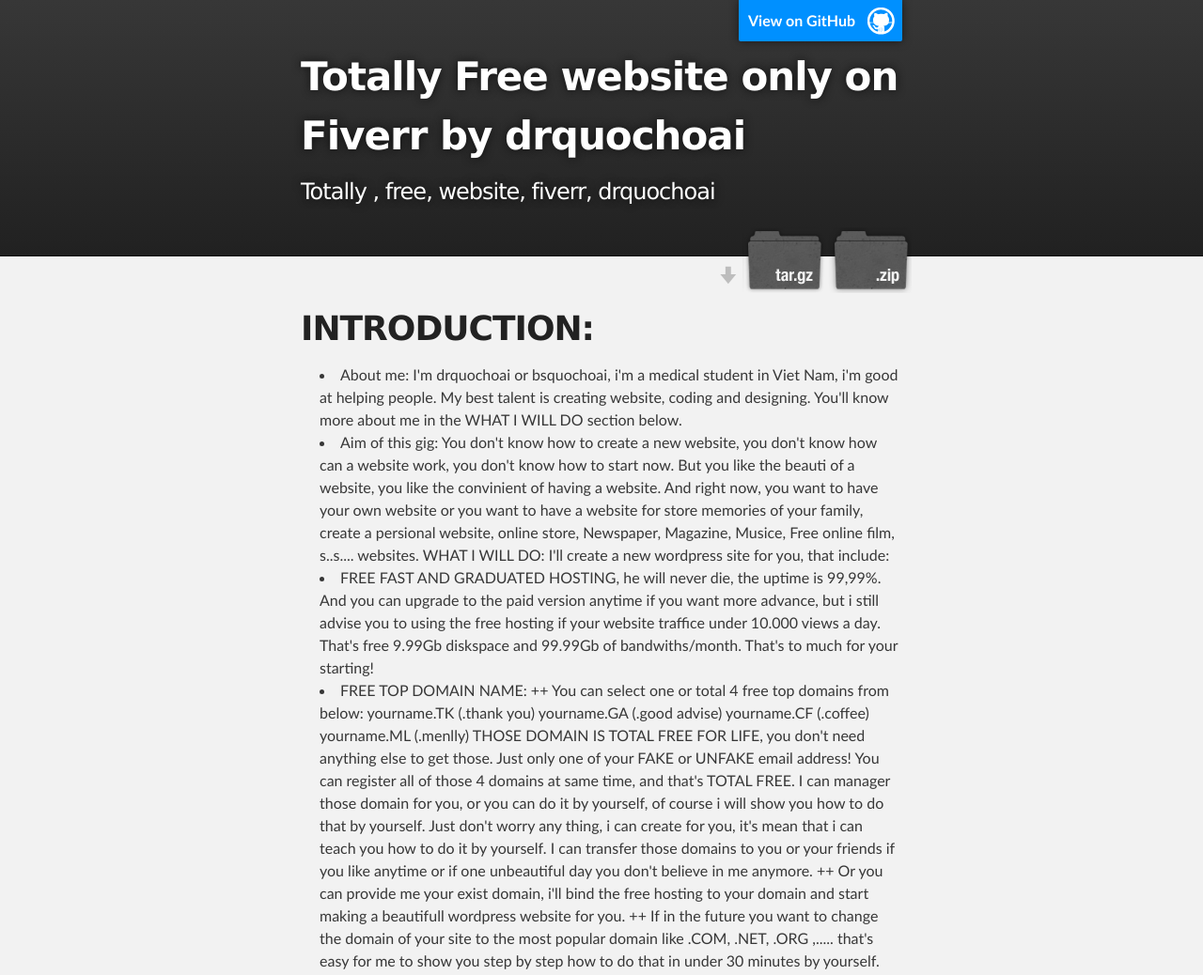
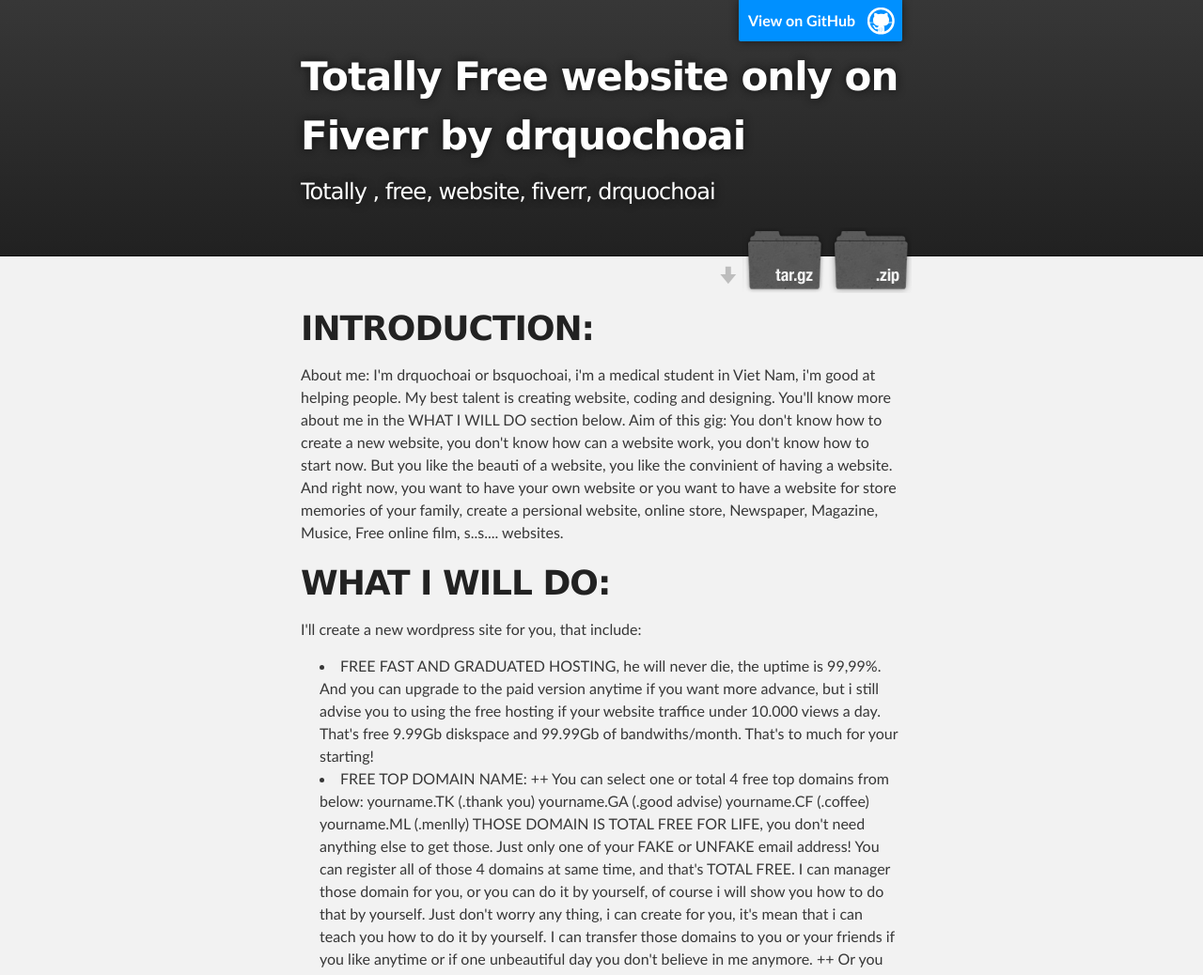
Before and after one commit to drquochoai/totally-free-website, a plain HTML site: page index.html in a window 1280 px wide. Shown: the top 1038 px of the page at 94% size. Drawn offline with Linux system fonts and the light colour scheme.

```diff
--- a/index.html
+++ b/index.html
@@ -34,11 +34,15 @@
         <h1>
 <a name="introduction" class="anchor" href="#introduction"><span class="octicon octicon-link"></span></a>INTRODUCTION:</h1>
 
+<p>About me: I'm drquochoai or bsquochoai, i'm a medical student in Viet Nam, i'm good at helping people. My best talent is creating website, coding and designing. You'll know more about me in the WHAT I WILL DO section below.
+Aim of this gig: You don't know how to create a new website, you don't know how can a website work, you don't know how to start now. But you like the beauti of a website, you like the convinient of having a website. And right now, you want to have your own website or you want to have a website for store memories of your family, create a persional website, online store, Newspaper, Magazine, Musice, Free online film, s..s.... websites.</p>
+
+<h1>
+<a name="what-i-will-do" class="anchor" href="#what-i-will-do"><span class="octicon octicon-link"></span></a>WHAT I WILL DO:</h1>
+
+<p>I'll create a new wordpress site for you, that include:</p>
+
 <ul>
-<li>About me: I'm drquochoai or bsquochoai, i'm a medical student in Viet Nam, i'm good at helping people. My best talent is creating website, coding and designing. You'll know more about me in the WHAT I WILL DO section below.</li>
-<li>Aim of this gig: You don't know how to create a new website, you don't know how can a website work, you don't know how to start now. But you like the beauti of a website, you like the convinient of having a website. And right now, you want to have your own website or you want to have a website for store memories of your family, create a persional website, online store, Newspaper, Magazine, Musice, Free online film, s..s.... websites.
-WHAT I WILL DO:
-I'll create a new wordpress site for you, that include:</li>
 <li>FREE FAST AND GRADUATED HOSTING, he will never die, the uptime is 99,99%. And you can upgrade to the paid version anytime if you want more advance, but i still advise you to using the free hosting if your website traffice under 10.000 views a day. That's free 9.99Gb diskspace and 99.99Gb of bandwiths/month. That's to much for your starting!</li>
 <li>FREE TOP DOMAIN NAME:
 ++ You can select one or total 4 free top domains from below:
```
Also changed, not shown: params.json (+1 -1 lines).
